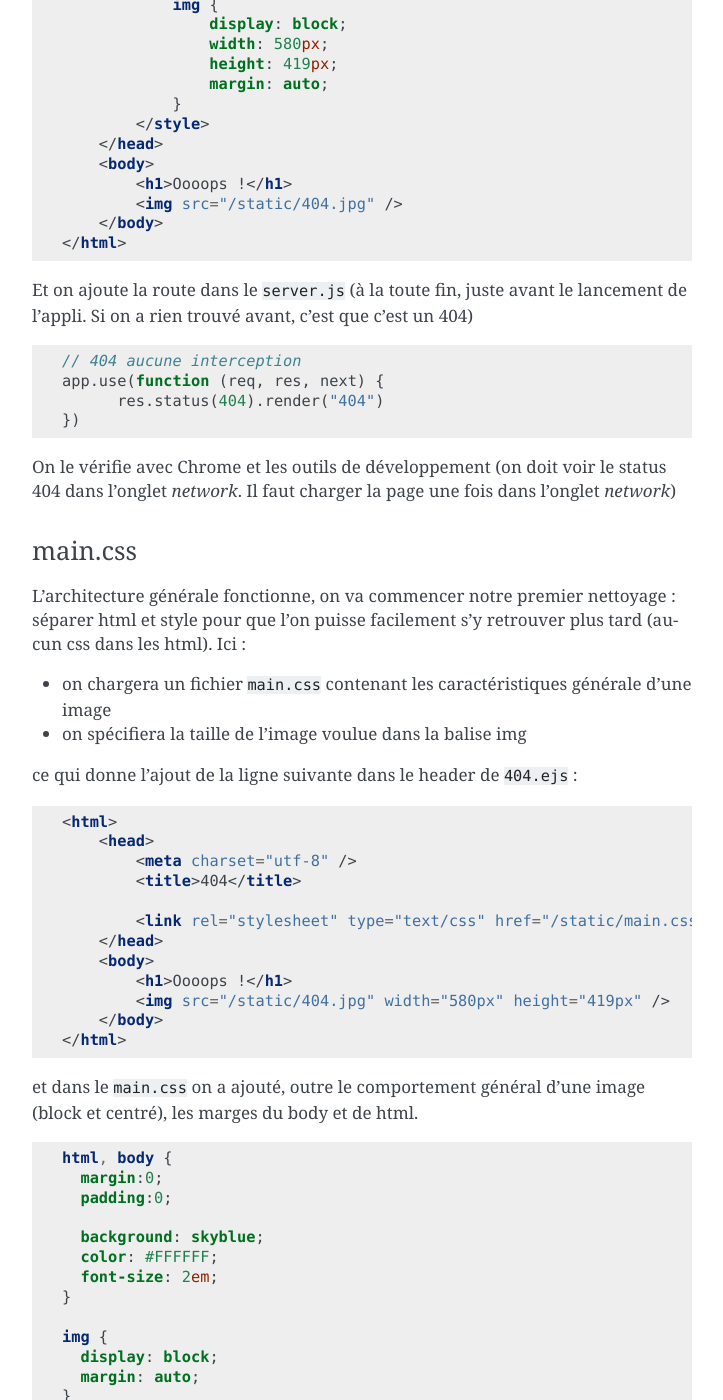
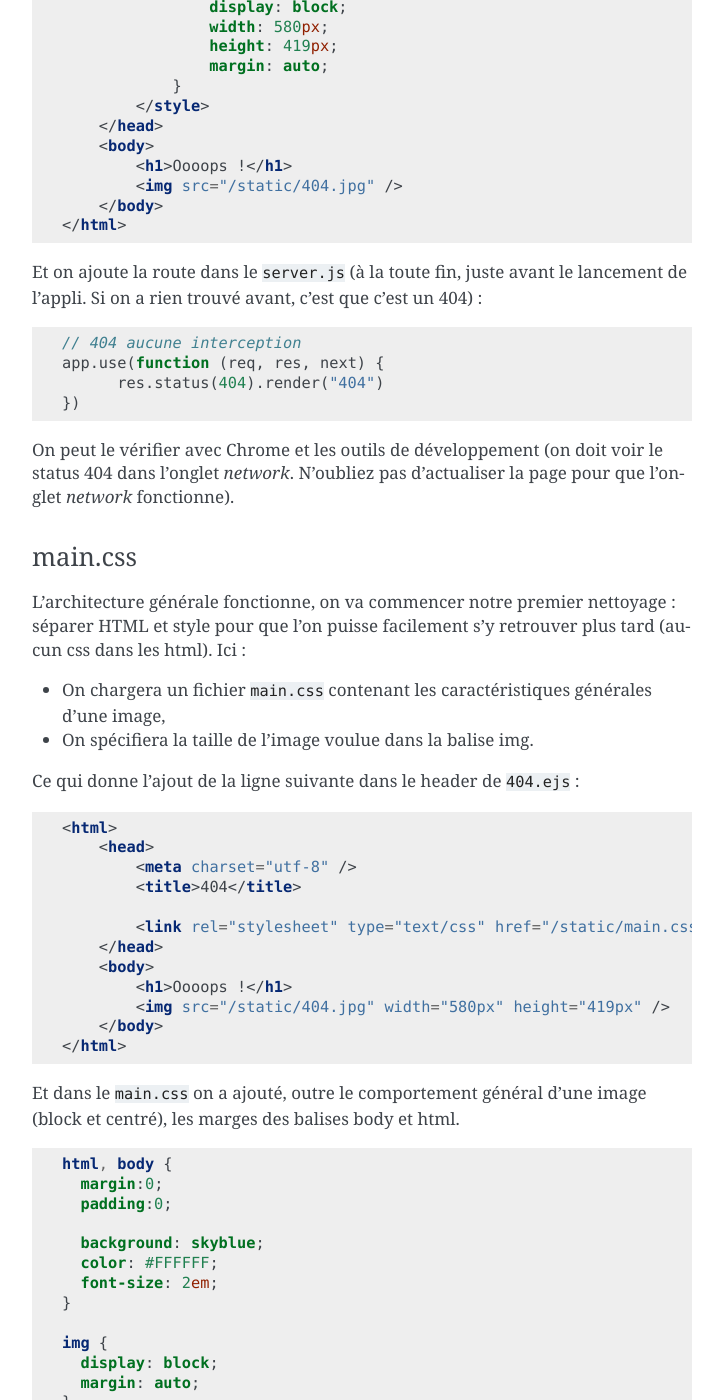
Before and after one commit to FrancoisBrucker/web_serveur, a Sphinx documentation site: the page built from source/cours_2_1_1_preparation.rst, in a window 1280 px wide and 1400 px high, scrolled down 1645 px. Shown: the whole window, without its empty margins (388-1111 px from the left). Built offline with Sphinx 7.4.7, drawn with Linux system fonts in a browser that asks for light colours; some of the changed text lies outside the part shown.

Commit message:
Charles : correctifs divers + cours_2_1_1 (reste un truc)

```diff
--- a/source/cours_1_1_2_web_http.rst
+++ b/source/cours_1_1_2_web_http.rst
@@ -130,7 +130,7 @@ On vérifie avec les outils de développement de *chrome* que c'est bien la mêm
 
 #. Ouvrir les outils de développement,
 #. Aller sur l'onglet **network**,
-#. Recharger la page : on voit tout ce qui est téléchargé. Pour :code:`index.php` on voit :
+#. Recharger la page. On voit tout ce qui est téléchargé. Pour :code:`index.php` on voit :
     * son status (200),
     * son type (:code:`document`),
     * le temps que le téléchargement à mis.
--- a/source/cours_1_3_express.rst
+++ b/source/cours_1_3_express.rst
@@ -175,7 +175,7 @@ Remplaçons le lien vers l'image de contact en un lien local. On va placer tous
 
 Et ça ne marche pas... On a un 404. C'est parce que notre serveur ne répond qu'à nos requêtes, pas aux fichiers réels. Il faut trouver un moyen que notre serveur puisse à la fois servir nos requêtes et les fichiers css, images, javascript front et autres inclus dans les fichiers html.
 
-En développement, on pourra utiliser un middleware qui servira en tant que fichier toutes les demandes commençant par :code:`/static/`, mais c'est une mauvaise idée en production où l'on perd inutilement de la performance (voir https://blog.xervo.io/supercharge-your-nodejs-applications-with-nginx ou encore https://thefullsnack.com/don-t-serve-static-files-with-nodejs-31666462f79c#.sdjaerga1 ).
+En développement, on pourra utiliser un middleware qui servira en tant que fichier toutes les demandes commençant par :code:`/static/`, mais c'est une mauvaise idée en production où l'on perd inutilement de la performance.
 
 
 On utilisera ainsi un autre serveur, :code:`nginx`, dont la spécialité est de servir les fichiers statiques, les autres routes étant dirigées vers express et node. Vous verrez ça plus tard lorsque l'on mettra le site en production. Une configuration production possible est décrite ici : http://blog.danyll.com/setting-up-express-with-nginx-and-pm2/.
--- a/source/cours_2_1_1_preparation.rst
+++ b/source/cours_2_1_1_preparation.rst
@@ -64,7 +64,7 @@ On peut aller sur `<http://localhost:8080>`_ et voir si notre assets fonctionne
 
 On commence par gérer les 404, puis on rajoutera toutes les autres routes au-dessus de celle-ci.
 
-On place notre :file:`404.ejs`
+On place notre :file:`404.ejs` :
 
 
 .. code-block:: html
@@ -90,7 +90,7 @@ On place notre :file:`404.ejs`
   </html>
 
 
-Et on ajoute la route dans le :file:`server.js` (à la toute fin, juste avant le lancement de l'appli. Si on a rien trouvé avant, c'est que c'est un 404)
+Et on ajoute la route dans le :file:`server.js` (à la toute fin, juste avant le lancement de l'appli. Si on a rien trouvé avant, c'est que c'est un 404) :
 
 .. code-block:: javascript
 
@@ -100,19 +100,19 @@ Et on ajoute la route dans le :file:`server.js` (à la toute fin, juste avant le
   })
 
 
-On le vérifie avec Chrome et les outils de développement (on doit voir le status 404 dans l'onglet *network*. Il faut charger la page une fois dans l'onglet *network*)
+On peut le vérifier avec Chrome et les outils de développement (on doit voir le status 404 dans l'onglet *network*. N'oubliez pas d'actualiser la page pour que l'onglet *network* fonctionne).
 
 
 main.css
 ^^^^^^^^
 
-L'architecture générale fonctionne, on va commencer notre premier nettoyage : séparer html et style pour que l'on puisse facilement s'y retrouver plus tard (aucun css dans les html). Ici :
+L'architecture générale fonctionne, on va commencer notre premier nettoyage : séparer HTML et style pour que l'on puisse facilement s'y retrouver plus tard (aucun css dans les html). Ici :
 
-* on chargera un fichier :file:`main.css` contenant les caractéristiques générale d'une image
-* on spécifiera la taille de l'image voulue dans la balise img
+* On chargera un fichier :file:`main.css` contenant les caractéristiques générales d'une image,
+* On spécifiera la taille de l'image voulue dans la balise img.
 
 
-ce qui donne l'ajout de la ligne suivante dans le header de :file:`404.ejs` :
+Ce qui donne l'ajout de la ligne suivante dans le header de :file:`404.ejs` :
 
 .. code-block:: html
 
@@ -130,7 +130,7 @@ ce qui donne l'ajout de la ligne suivante dans le header de :file:`404.ejs` :
   </html>
 
 
-et dans le :file:`main.css` on a ajouté, outre le comportement général d'une image (block et centré), les marges du body et de html.
+Et dans le :file:`main.css` on a ajouté, outre le comportement général d'une image (block et centré), les marges des balises body et html.
 
 
 .. code-block:: css
@@ -259,7 +259,7 @@ On ajoute ainsi la route dans :file:`server.js`, juste après la route "/" et av
       response.render("commentaires")
   })
 
-Et le fichier :file:`commentaires.ejs`
+Et le fichier :file:`commentaires.ejs` :
 
 .. code-block:: html
 
@@ -304,13 +304,13 @@ Et le fichier :file:`commentaires.ejs`
   </html>
 
 
-.. note :: on voit que les liste n'ont pas de puces. En ragardant les propriétés css, on voit que c'est materialize qui a modifié leur comprotement.  C'est pourquoi l'ordre de import des fichiers css et js est important.
+.. note :: on voit que les listes n'ont pas de puces. En regardant les propriétés css, on voit que c'est materialize qui a modifié leur comportement.  C'est pourquoi l'ordre des import des fichiers css et js est important.
 
 
 Les partials
 ============
 
-On a dupliqué du code (la navbar et les imports). C'est très dangereux. On va utiliser des partials qui seront importés depuis le dossier :file:`views/partials`
+On a dupliqué du code (la navbar et les imports). C'est très dangereux. Pour corriger cela, on va utiliser des partials qui seront importés depuis le dossier :file:`views/partials`
 
 Vous allez faire 3 partials :
 
```
Also changed, not shown: other parts of source/cours_2_1_1_preparation.rst (+16 -16 lines).
